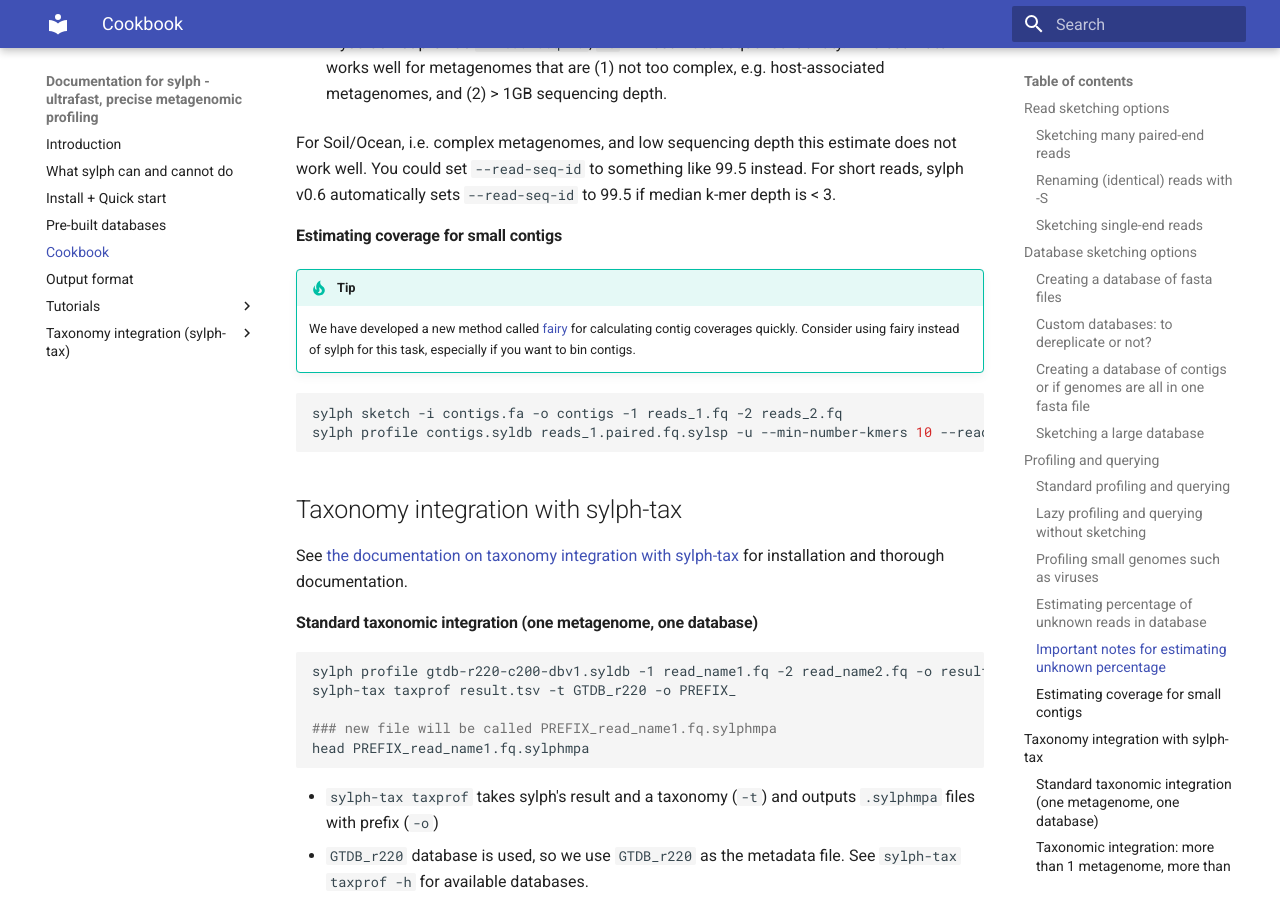
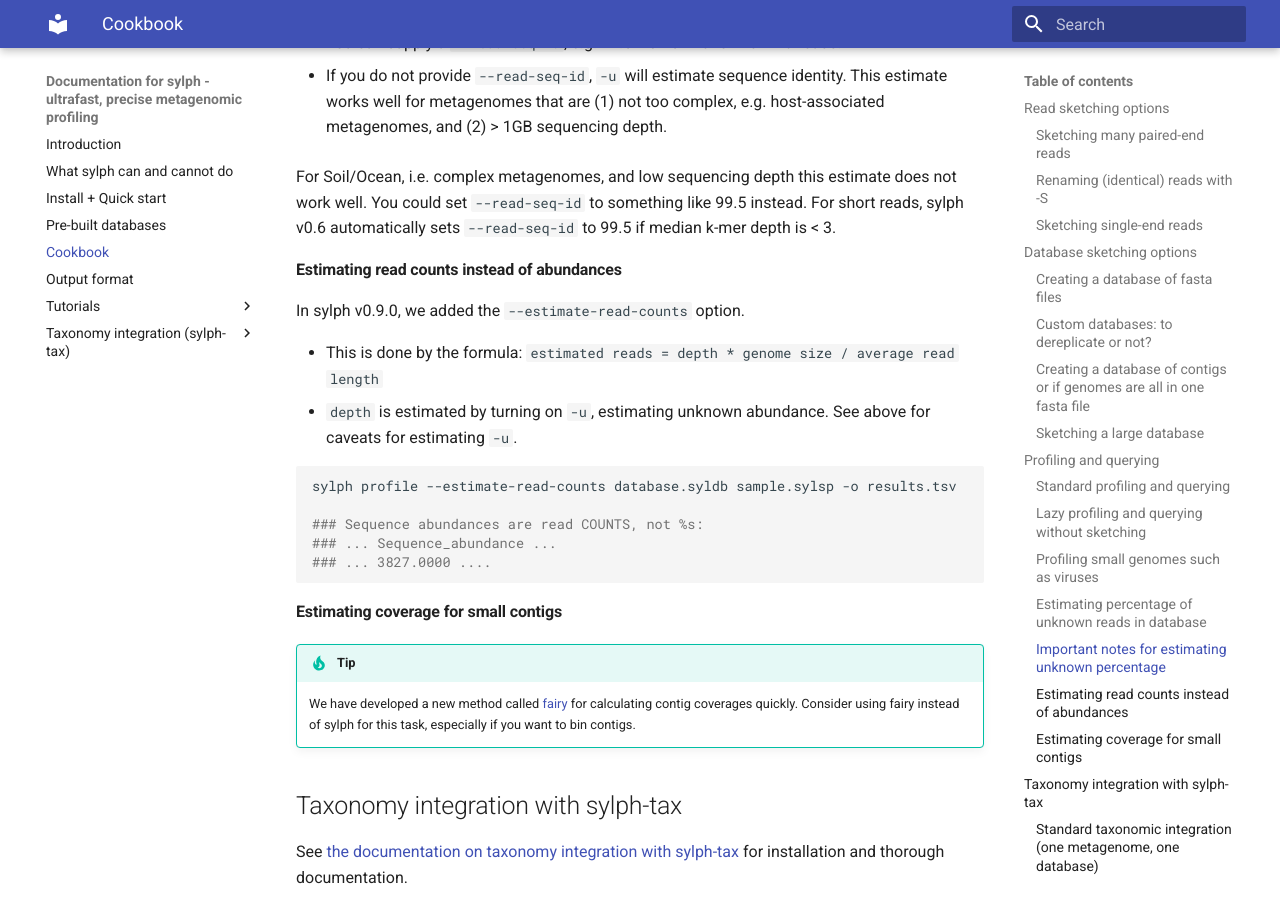
Before and after one commit to sylph-docs/sylph-docs.github.io, an MkDocs documentation site: the page built from docs/sylph-cookbook.md, in a window 1280 px wide and 900 px high, scrolled down 4625 px. Built offline with MkDocs 1.6.1 and Material for MkDocs 9.7.7, drawn with Linux system fonts in a browser that asks for light colours; some of the changed text lies outside the part shown.

Commit message:
added estimate-read-counts note in cookbook

````diff
--- a/docs/sylph-cookbook.md
+++ b/docs/sylph-cookbook.md
@@ -15,6 +15,7 @@
       - [Profiling small genomes such as viruses](#profiling-small-genomes-such-as-viruses)
       - [Estimating percentage of unknown reads](#estimating-percentage-of-unknown-reads-in-database)
       - [Important notes for estimating unknown percentage](#important-notes-for-estimating-unknown-percentage)
+      - [Estimating read counts instead of abundances](#estimating-read-counts-instead-of-abundances)
   * [Taxonomy integration with sylph-tax](#taxonomy-integration-with-sylph-tax)
       - [Standard taxonomic integration (one metagenome, one database)](#standard-taxonomic-integration-one-metagenome-one-database)
       - [Taxonomic integration: more than 1 metagenome, more than 1 database](#taxonomic-integration-more-than-1-metagenome-more-than-1-database)
@@ -184,16 +185,27 @@ This estimate works well for metagenomes that are (1) not too complex, e.g. host
 
 For Soil/Ocean, i.e. complex metagenomes, and low sequencing depth this estimate does not work well. You could set `--read-seq-id` to something like 99.5 instead. For short reads, sylph v0.6 automatically sets `--read-seq-id` to 99.5 if median k-mer depth is < 3.
 
+#### Estimating read counts instead of abundances
+
+In sylph v0.9.0, we added the `--estimate-read-counts` option.
+
+- This is done by the formula: `estimated reads = depth * genome size / average read length`
+- `depth` is estimated by turning on `-u`, estimating unknown abundance. See above for caveats for estimating `-u`.
+
+```sh
+sylph profile --estimate-read-counts database.syldb sample.sylsp -o results.tsv
+
+### Sequence abundances are read COUNTS, not %s:
+### ... Sequence_abundance ...
+### ... 3827.0000 ....
+```
+
 #### Estimating coverage for small contigs
 
 !!! TIP
 
     We have developed a new method called [fairy](https://github.com/bluenote-1577/fairy) for calculating contig coverages quickly. Consider using fairy instead of sylph for this task, especially if you want to bin contigs.
 
-```sh
-sylph sketch -i contigs.fa -o contigs -1 reads_1.fq -2 reads_2.fq
-sylph profile contigs.syldb reads_1.paired.fq.sylsp -u --min-number-kmers 10 --read-len 150 -o results.tsv
-```
 
 ## Taxonomy integration with sylph-tax
 
````
